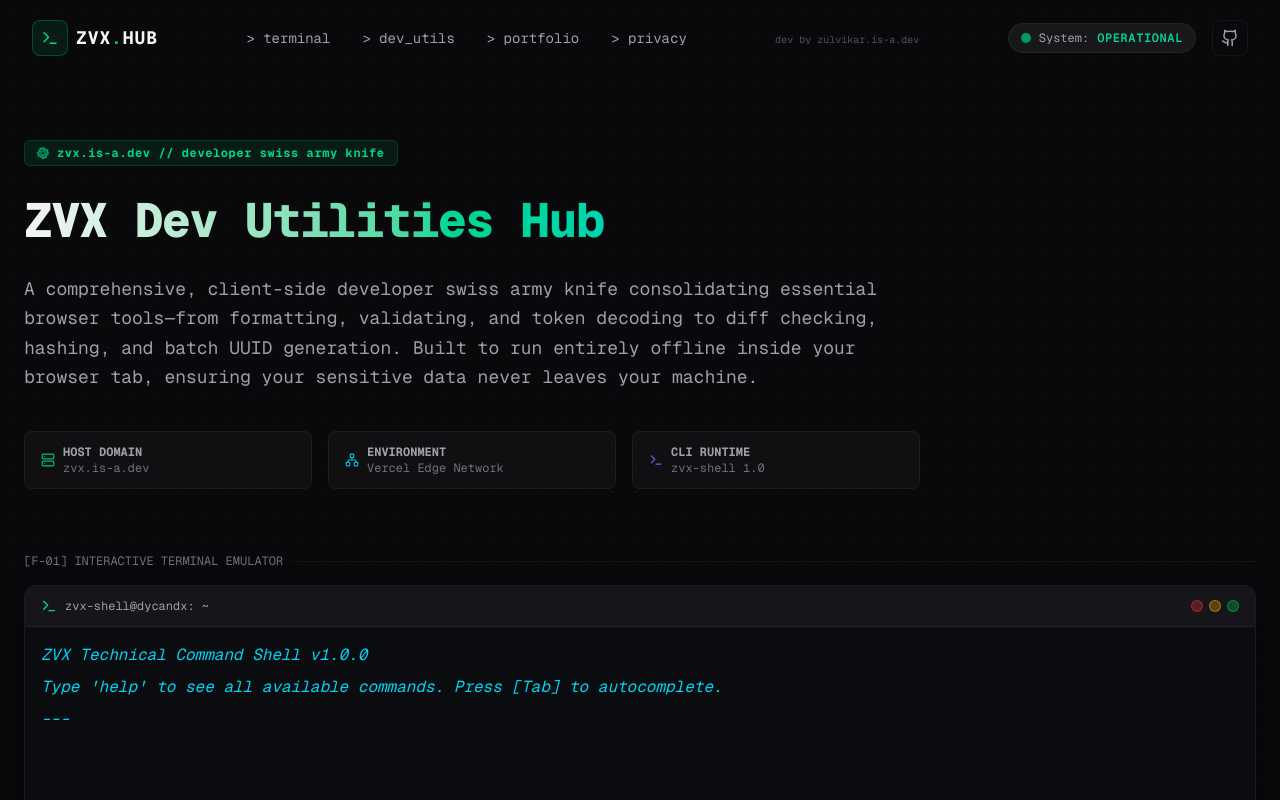
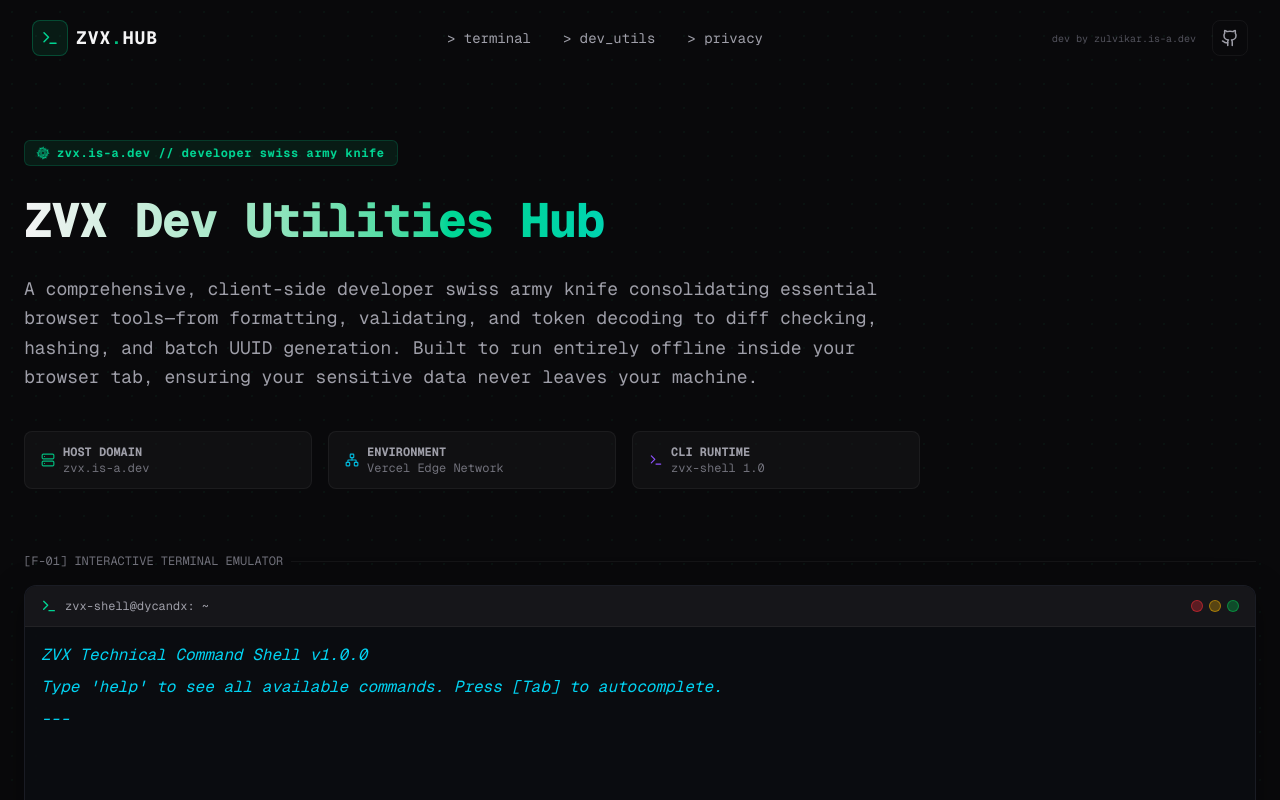
Before and after one commit to DycandX/zvx-DevUtils-hub, a Next.js app: page / in a window 1280 px wide. Shown: the top 800 px of the page. Built offline with nearby package versions, Linux system fonts and the light colour scheme.

Commit message:
refactor(navbar): remove status indicator, shift dev by to right
- Remove System: Operational status badge + pulse animation state
- Remove > portfolio link from nav links
- Move 'dev by zulvikar.is-a.dev' to right side before GitHub icon

```diff
--- a/src/components/Navbar.tsx
+++ b/src/components/Navbar.tsx
@@ -23,22 +23,13 @@ const GithubIcon = ({ size = 18 }: { size?: number }) => (
 
 export default function Navbar({ isAdmin, onAdminLogout }: { isAdmin: boolean; onAdminLogout: () => void }) {
   const [scrolled, setScrolled] = useState(false);
-  const [pulseState, setPulseState] = useState(true);
 
   useEffect(() => {
     const handleScroll = () => {
       setScrolled(window.scrollY > 20);
     };
     window.addEventListener("scroll", handleScroll);
-
-    const interval = setInterval(() => {
-      setPulseState(prev => !prev);
-    }, 1500);
-
-    return () => {
-      window.removeEventListener("scroll", handleScroll);
-      clearInterval(interval);
-    };
+    return () => window.removeEventListener("scroll", handleScroll);
   }, []);
 
   const scrollToSection = (id: string) => {
@@ -77,14 +68,6 @@ export default function Navbar({ isAdmin, onAdminLogout }: { isAdmin: boolean; o
           >
             &gt; dev_utils
           </button>
-          <a
-            href="https://zulvikar.is-a.dev"
-            target="_blank"
-            rel="noreferrer"
-            className="text-zinc-400 hover:text-emerald-400 transition-colors"
-          >
-            &gt; portfolio
-          </a>
           <Link
             href="/privacy"
             className="text-zinc-400 hover:text-emerald-400 transition-colors cursor-pointer"
@@ -93,28 +76,16 @@ export default function Navbar({ isAdmin, onAdminLogout }: { isAdmin: boolean; o
           </Link>
         </div>
 
-        {/* Creator Credit */}
-        <div className="hidden md:block">
+        {/* Actions */}
+        <div className="flex items-center gap-4">
           <a
             href="https://zulvikar.is-a.dev"
             target="_blank"
             rel="noreferrer"
-            className="text-[10px] font-mono text-zinc-600 hover:text-emerald-400 transition-colors"
+            className="hidden md:inline text-[10px] font-mono text-zinc-600 hover:text-emerald-400 transition-colors"
           >
             dev by zulvikar.is-a.dev
           </a>
-        </div>
-
-        {/* Operational Status & Actions */}
-        <div className="flex items-center gap-4">
-          <div className="flex items-center gap-2 px-3 py-1.5 rounded-full bg-zinc-900 border border-white/5 text-xs font-mono">
-            <span className={`h-2.5 w-2.5 rounded-full transition-all duration-500 ${
-              pulseState ? "bg-emerald-500 shadow-[0_0_8px_#10b981]" : "bg-emerald-600"
-            }`} />
-            <span className="text-zinc-400 hidden sm:inline">System:</span>
-            <span className="text-emerald-400 font-semibold uppercase tracking-wider">Operational</span>
-          </div>
-
           <a
             href="https://github.com/DycandX"
             target="_blank"
```
